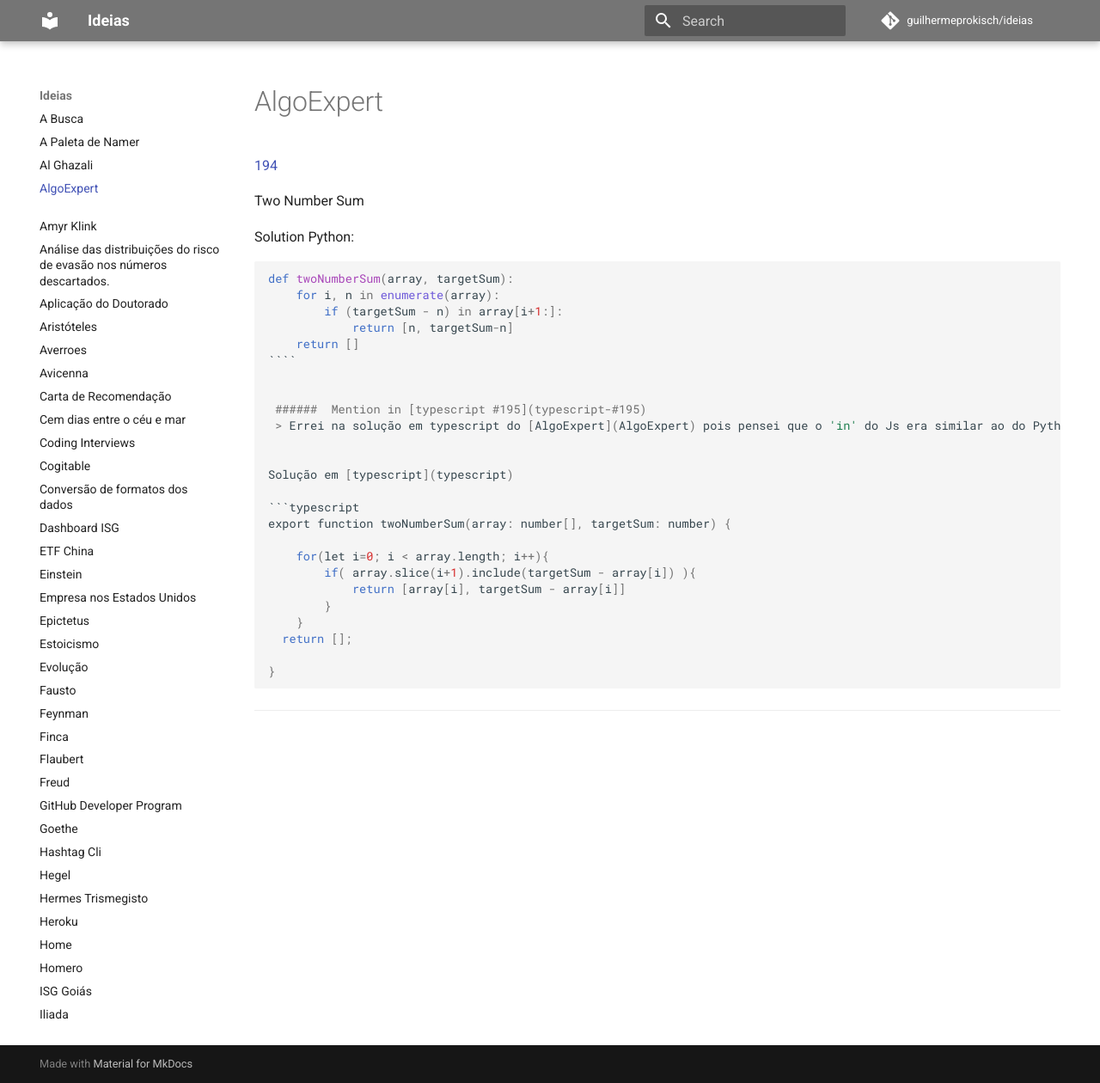
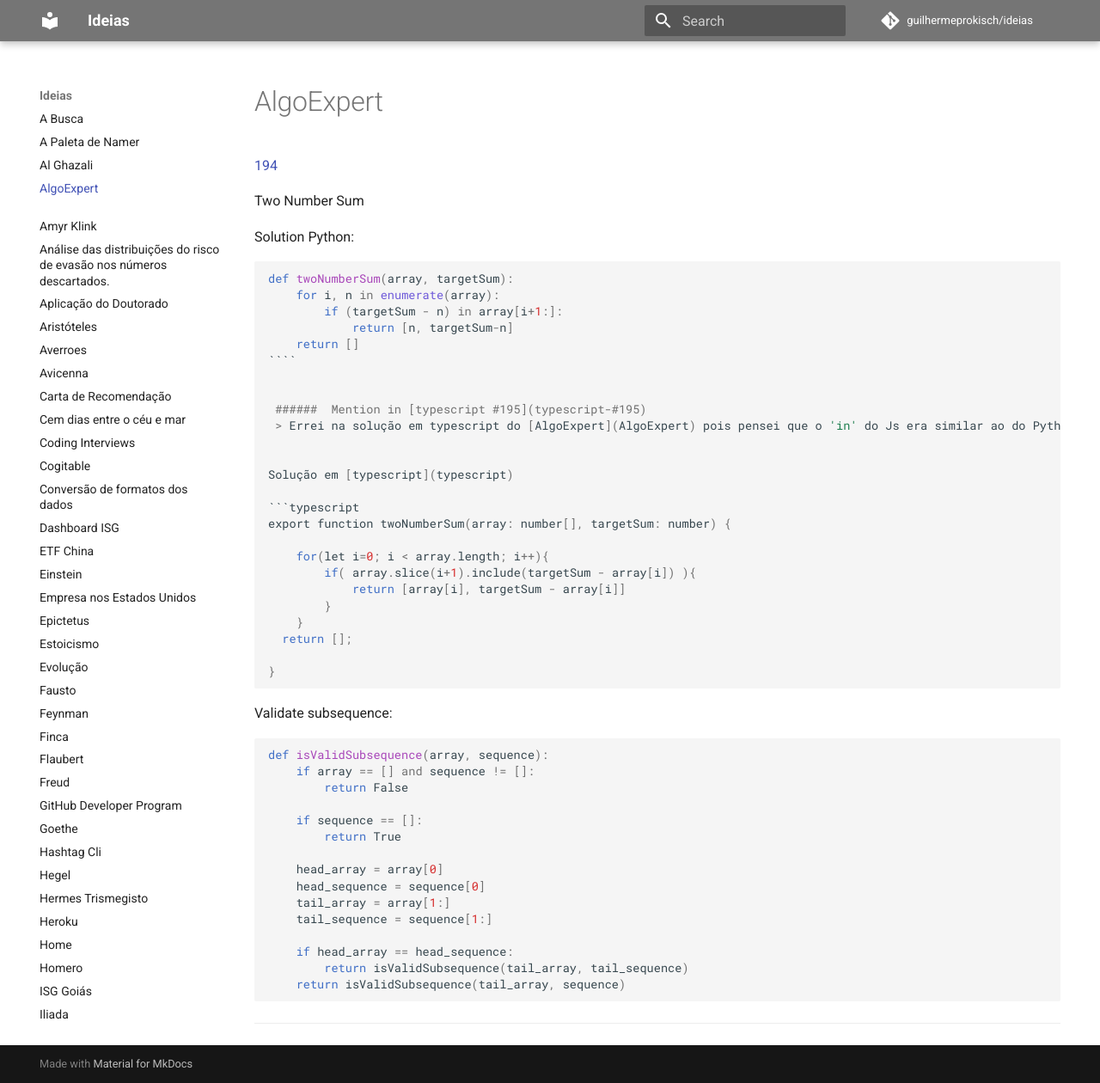
Before and after one commit to guilhermeprokisch/guilherme, an MkDocs documentation site: the page built from docs/AlgoExpert.md, in a window 1280 px wide and 1260 px high. Shown: the whole window at 86% size. Built offline with MkDocs 1.6.1 and Material for MkDocs 9.7.7, drawn with Linux system fonts in a browser that asks for light colours; comment, search, counter and statistics services are not loaded.

````diff
--- a/docs/AlgoExpert.md
+++ b/docs/AlgoExpert.md
@@ -32,4 +32,25 @@ export function twoNumberSum(array: number[], targetSum: number) {
 }
 ```
 
+
+Validate subsequence:
+
+```python
+def isValidSubsequence(array, sequence):
+    if array == [] and sequence != []:
+        return False
+
+    if sequence == []:
+        return True
+
+    head_array = array[0]
+    head_sequence = sequence[0]
+    tail_array = array[1:]
+    tail_sequence = sequence[1:]
+
+    if head_array == head_sequence:
+        return isValidSubsequence(tail_array, tail_sequence)
+    return isValidSubsequence(tail_array, sequence)
+```
+
 -------------------------------------------------------------------------------
````
